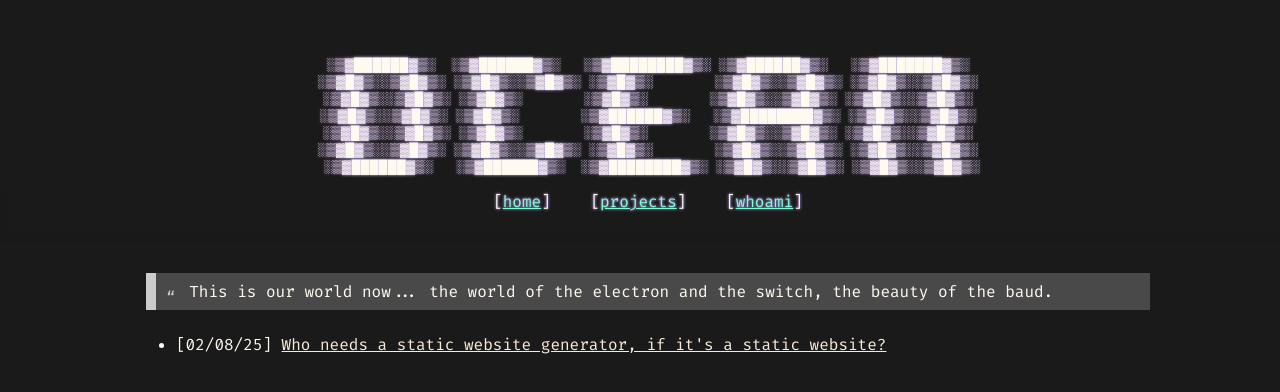
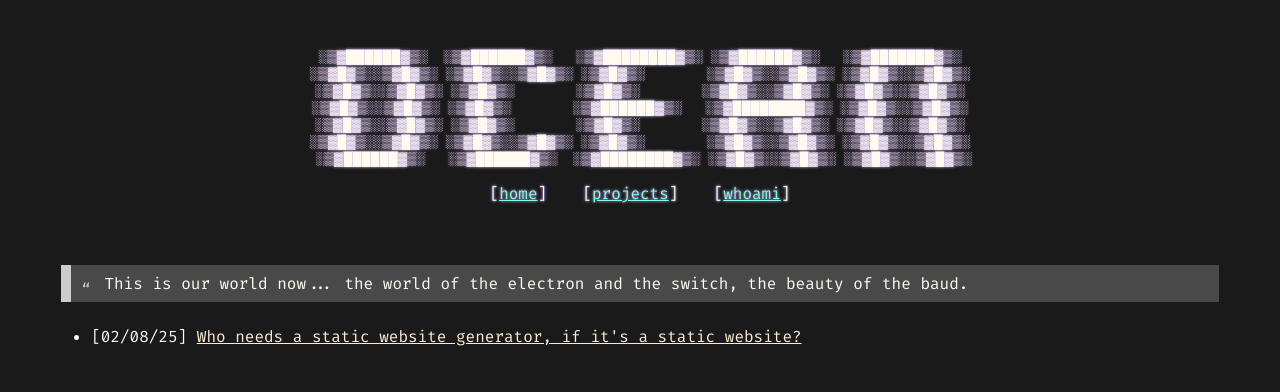
Before and after one commit to ocean1/dvqu.art, a plain HTML site: page index.html in a window 1280 px wide. Drawn offline with Linux system fonts and the light colour scheme.

Commit message:
fix body margin

```diff
--- a/index.html
+++ b/index.html
@@ -18,6 +18,7 @@
     color:floralwhite;
     font-family: "Fira Code", serif;
     width: 100%;
+    margin: 0px;
   }
 
   .center {
@@ -122,8 +123,10 @@
   .content {
     margin-top: 3em;
     margin-bottom: 2em;
-    margin-left: 10%;
-    margin-right: 10%;
+    padding-left: 10%;
+    padding-left: 4vw;
+    padding-right: 10%;
+    padding-right: 4vw;
   }
 
   .nav {
@@ -142,7 +145,8 @@
 
   .nav ul li {
     display: inline-block;
-    margin: 0 15px
+    margin: 0 1em;
+    margin: 0 1vw;
   }
 
   .nav ul li:before {
@@ -294,7 +298,7 @@ if (document.addEventListener) {
 <div class="logo">
 &nbsp;░▒▓██████▓▒░&nbsp;&nbsp;░▒▓██████▓▒░&nbsp;&nbsp;&nbsp;░▒▓████████▓▒░&nbsp;░▒▓██████▓▒░&nbsp;&nbsp;&nbsp;░▒▓███████▓▒░&nbsp;<br/>░▒▓█▓▒░░▒▓█▓▒░&nbsp;░▒▓█▓▒░░▒▓█▓▒░&nbsp;░▒▓█▓▒░&nbsp;&nbsp;&nbsp;&nbsp;&nbsp;&nbsp;&nbsp;&nbsp;░▒▓█▓▒░░▒▓█▓▒░&nbsp;░▒▓█▓▒░░▒▓█▓▒░<br/>░▒▓█▓▒░░▒▓█▓▒░&nbsp;░▒▓█▓▒░&nbsp;&nbsp;&nbsp;&nbsp;&nbsp;&nbsp;&nbsp;&nbsp;░▒▓█▓▒░&nbsp;&nbsp;&nbsp;&nbsp;&nbsp;&nbsp;&nbsp;&nbsp;░▒▓█▓▒░░▒▓█▓▒░&nbsp;░▒▓█▓▒░░▒▓█▓▒░<br/>░▒▓█▓▒░░▒▓█▓▒░&nbsp;░▒▓█▓▒░&nbsp;&nbsp;&nbsp;&nbsp;&nbsp;&nbsp;&nbsp;&nbsp;░▒▓██████▓▒░&nbsp;&nbsp;&nbsp;░▒▓████████▓▒░&nbsp;░▒▓█▓▒░░▒▓█▓▒░<br/>░▒▓█▓▒░░▒▓█▓▒░&nbsp;░▒▓█▓▒░&nbsp;&nbsp;&nbsp;&nbsp;&nbsp;&nbsp;&nbsp;&nbsp;░▒▓█▓▒░&nbsp;&nbsp;&nbsp;&nbsp;&nbsp;&nbsp;&nbsp;&nbsp;░▒▓█▓▒░░▒▓█▓▒░&nbsp;░▒▓█▓▒░░▒▓█▓▒░<br/>░▒▓█▓▒░░▒▓█▓▒░&nbsp;░▒▓█▓▒░░▒▓█▓▒░&nbsp;░▒▓█▓▒░&nbsp;&nbsp;&nbsp;&nbsp;&nbsp;&nbsp;&nbsp;&nbsp;░▒▓█▓▒░░▒▓█▓▒░&nbsp;░▒▓█▓▒░░▒▓█▓▒░<br/>&nbsp;░▒▓██████▓▒░&nbsp;&nbsp;&nbsp;░▒▓██████▓▒░&nbsp;&nbsp;░▒▓████████▓▒░&nbsp;░▒▓█▓▒░░▒▓█▓▒░&nbsp;░▒▓█▓▒░░▒▓█▓▒░</div>
 <div class="nav center">
-<div id="4cc6a665-a8c3-418f-9dc1-c350bfa1ee3c"></div><script>document.addEventListener("DOMContentLoaded", function(event) {renderEl("4cc6a665-a8c3-418f-9dc1-c350bfa1ee3c",`- [home](/)
+<div id="7050b9ef-5dcf-4881-9b58-52cd9326d3d5"></div><script>document.addEventListener("DOMContentLoaded", function(event) {renderEl("7050b9ef-5dcf-4881-9b58-52cd9326d3d5",`- [home](/)
 - [projects](/projects/README.md)
 - [whoami](/whoami/README.md)`);});</script></div>
 </div>
--- a/static/index.css
+++ b/static/index.css
@@ -7,6 +7,7 @@
     color:floralwhite;
     font-family: "Fira Code", serif;
     width: 100%;
+    margin: 0px;
   }
 
   .center {
@@ -111,8 +112,10 @@
   .content {
     margin-top: 3em;
     margin-bottom: 2em;
-    margin-left: 10%;
-    margin-right: 10%;
+    padding-left: 10%;
+    padding-left: 4vw;
+    padding-right: 10%;
+    padding-right: 4vw;
   }
 
   .nav {
@@ -131,7 +134,8 @@
 
   .nav ul li {
     display: inline-block;
-    margin: 0 15px
+    margin: 0 1em;
+    margin: 0 1vw;
   }
 
   .nav ul li:before {
```
